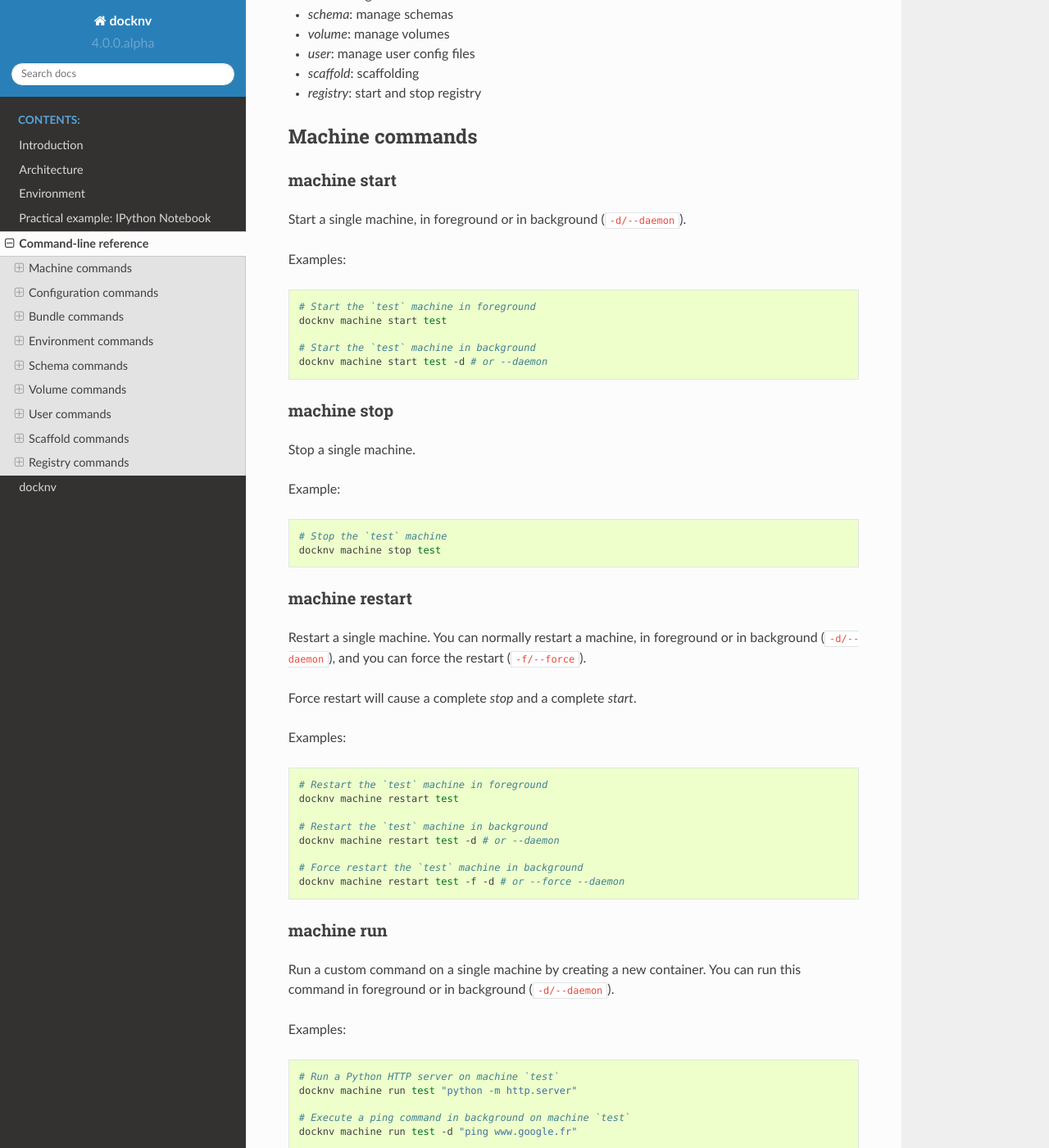
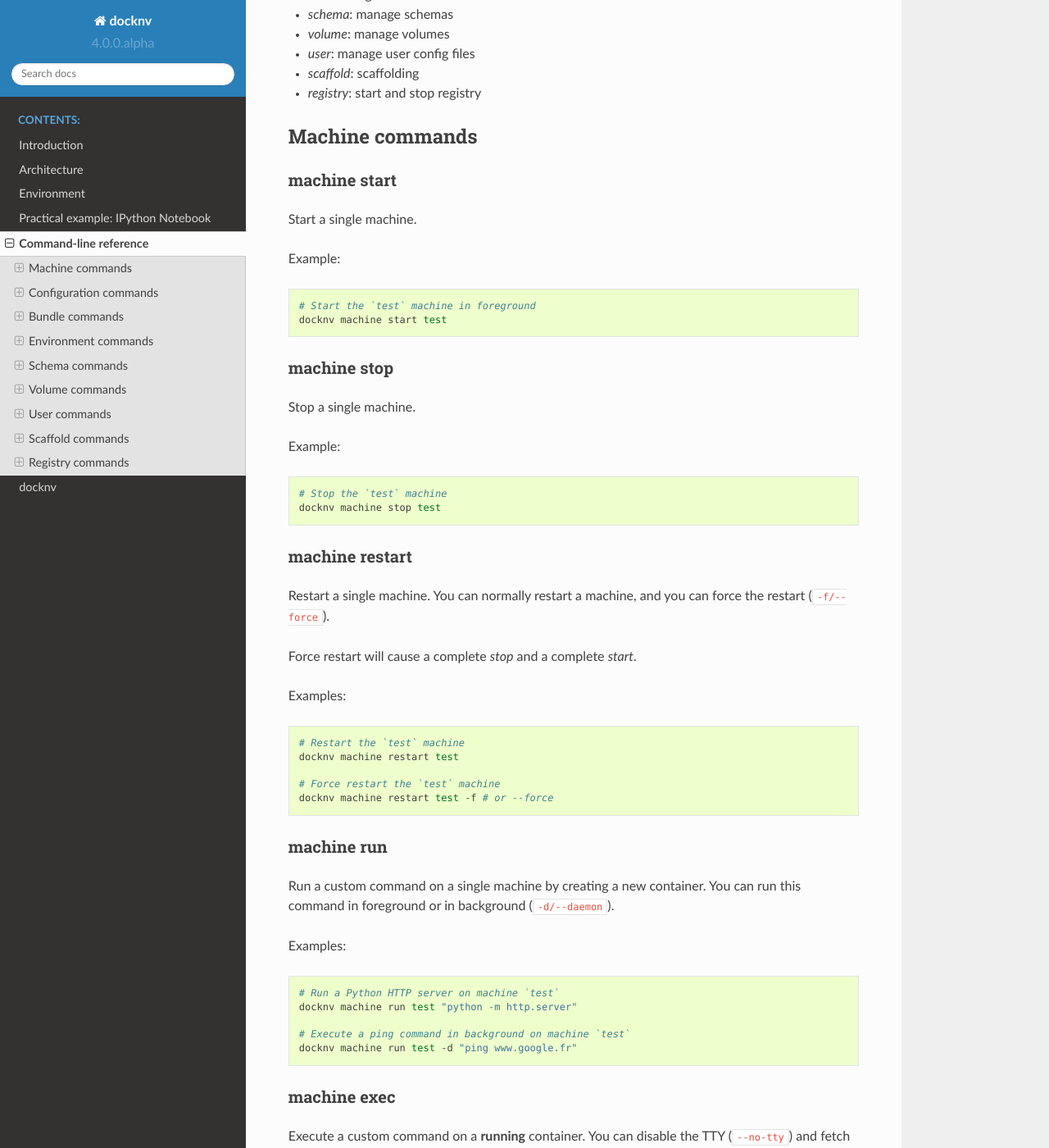
Before and after one commit to sharingcloud/docknv, a Sphinx documentation site: the page built from docs/pages/10.command-line-reference.rst, in a window 1280 px wide and 1400 px high, scrolled down 394 px. Shown: the whole window at 82% size. Built offline with Sphinx 7.4.7 and the Read the Docs theme 2.0.0, drawn with Linux system fonts in a browser that asks for light colours; some of the changed text lies outside the part shown.

Commit message:
Fixes and updates. Return code handling.

```diff
--- a/docs/pages/10.command-line-reference.rst
+++ b/docs/pages/10.command-line-reference.rst
@@ -24,17 +24,14 @@ Machine commands
 machine start
 +++++++++++++
 
-Start a single machine, in foreground or in background (``-d/--daemon``).
+Start a single machine.
 
-Examples:
+Example:
 
 .. code-block:: bash
 
     # Start the `test` machine in foreground
     docknv machine start test
-
-    # Start the `test` machine in background
-    docknv machine start test -d # or --daemon
 
 
 machine stop
@@ -53,7 +50,7 @@ Example:
 machine restart
 +++++++++++++++
 
-Restart a single machine. You can normally restart a machine, in foreground or in background (``-d/--daemon``), and you can force the restart (``-f/--force``).
+Restart a single machine. You can normally restart a machine, and you can force the restart (``-f/--force``).
 
 Force restart will cause a complete `stop` and a complete `start`.
 
@@ -61,14 +58,11 @@ Examples:
 
 .. code-block:: bash
 
-    # Restart the `test` machine in foreground
+    # Restart the `test` machine
     docknv machine restart test
 
-    # Restart the `test` machine in background
-    docknv machine restart test -d # or --daemon
-
-    # Force restart the `test` machine in background
-    docknv machine restart test -f -d # or --force --daemon
+    # Force restart the `test` machine
+    docknv machine restart test -f # or --force
 
 
 machine run
@@ -248,23 +242,20 @@ Example:
 config start
 ++++++++++++
 
-Start the machines from the active configuration. You can start these machines in the foreground if needed (``--foreground``).
+Start the machines from the active configuration.
 
-Examples:
+Example:
 
 .. code-block:: bash
 
-    # Start the current configuration in background (default)
+    # Start the current configuration
     docknv config start
-
-    # Start the current configuration in foreground
-    docknv config start --foreground
 
 
 config restart
 ++++++++++++++
 
-Restart the machines from the active configuration. You can restart these machines in the foreground if needed (``--foreground``), and you can *force* the restart by stopping and starting (``-f/--force``).
+Restart the machines from the active configuration. You can *force* the restart by stopping and starting (``-f/--force``).
 
 Examples:
 
@@ -273,8 +264,8 @@ Examples:
     # Restart the current configuration
     docknv config restart
 
-    # Force restart the current configuration and put in foreground
-    docknv config restart --foreground -f # or --force
+    # Force restart the current configuration
+    docknv config restart -f # or --force
 
 
 config stop
@@ -439,7 +430,7 @@ Examples:
 bundle restart
 ++++++++++++++
 
-Restart multiple configurations. You can force the restart (``-f/--force``), and restart in foreground (``--foreground``).
+Restart multiple configurations. You can force the restart (``-f/--force``).
 
 Examples:
 
@@ -449,9 +440,9 @@ Examples:
     docknv bundle restart test
     # same as 'docknv config use test; docknv config restart'
 
-    # Restart the `test` configuration with force and in foreground
-    docknv bundle restart -f --foreground test
-    # same as 'docknv config use test; docknv config restart -f --foreground'
+    # Restart the `test` configuration with force
+    docknv bundle restart -f test
+    # same as 'docknv config use test; docknv config restart -f'
 
     # Restart the `test` and `test2` configuration
     docknv bundle restart test test2
```
Also changed, not shown: 6 other files.
